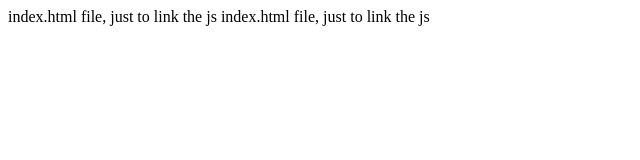
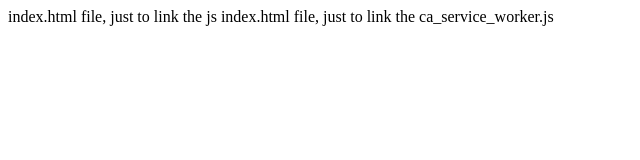
Before and after one commit to DamianoNaraku/disbot, a plain HTML site: page index.html in a window 1280 px wide. Shown: the whole page, without its empty margins (0-640 px from the left). Drawn offline with Linux system fonts and the light colour scheme.

Commit message:
Update index.html

```diff
--- a/index.html
+++ b/index.html
@@ -11,6 +11,6 @@
     <script src="ca_service_worker.js"></script>
   </head>
   <body>
-    index.html file, just to link the js
+    index.html file, just to link the ca_service_worker.js
   </body>
 </html>
```
